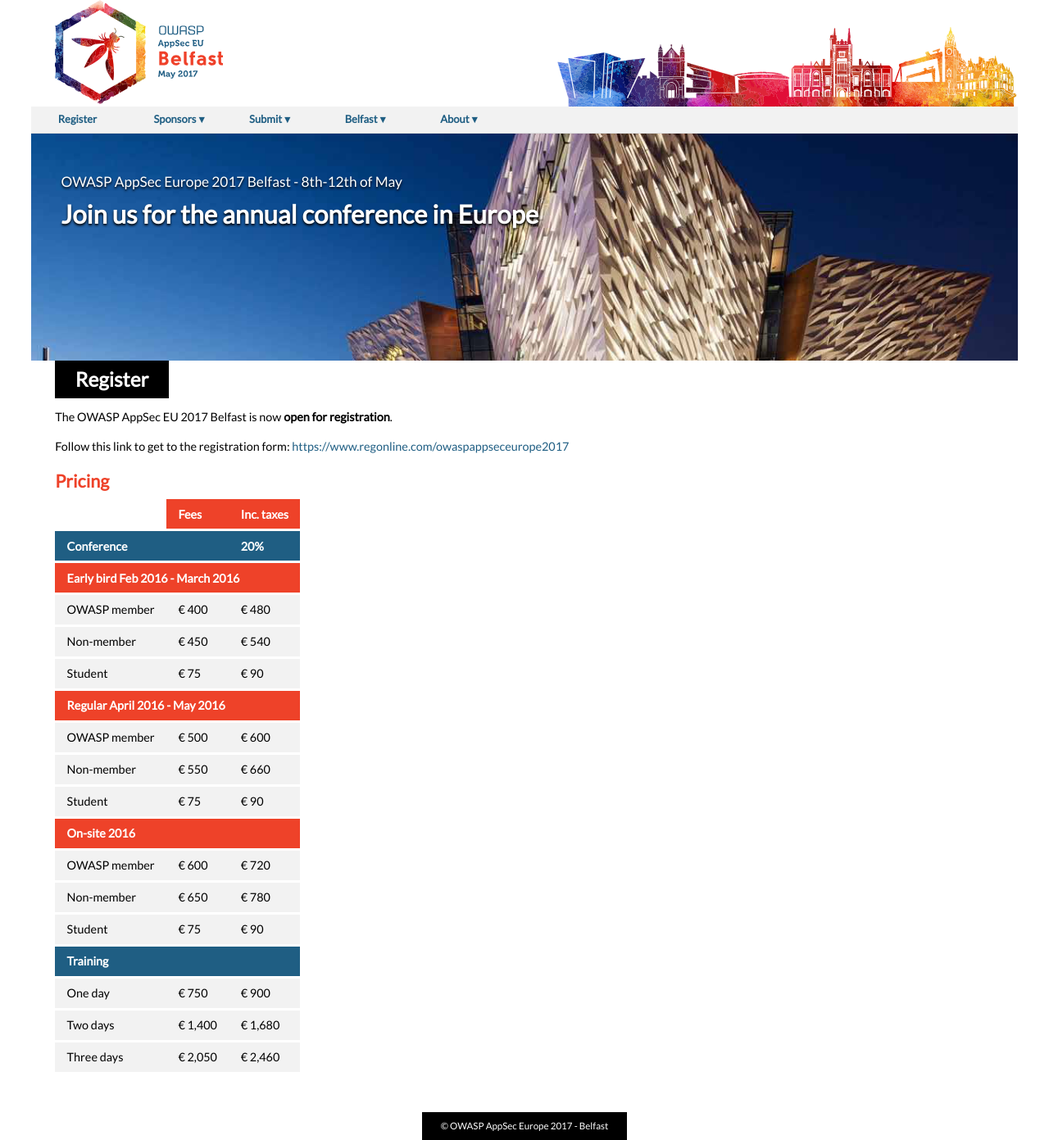
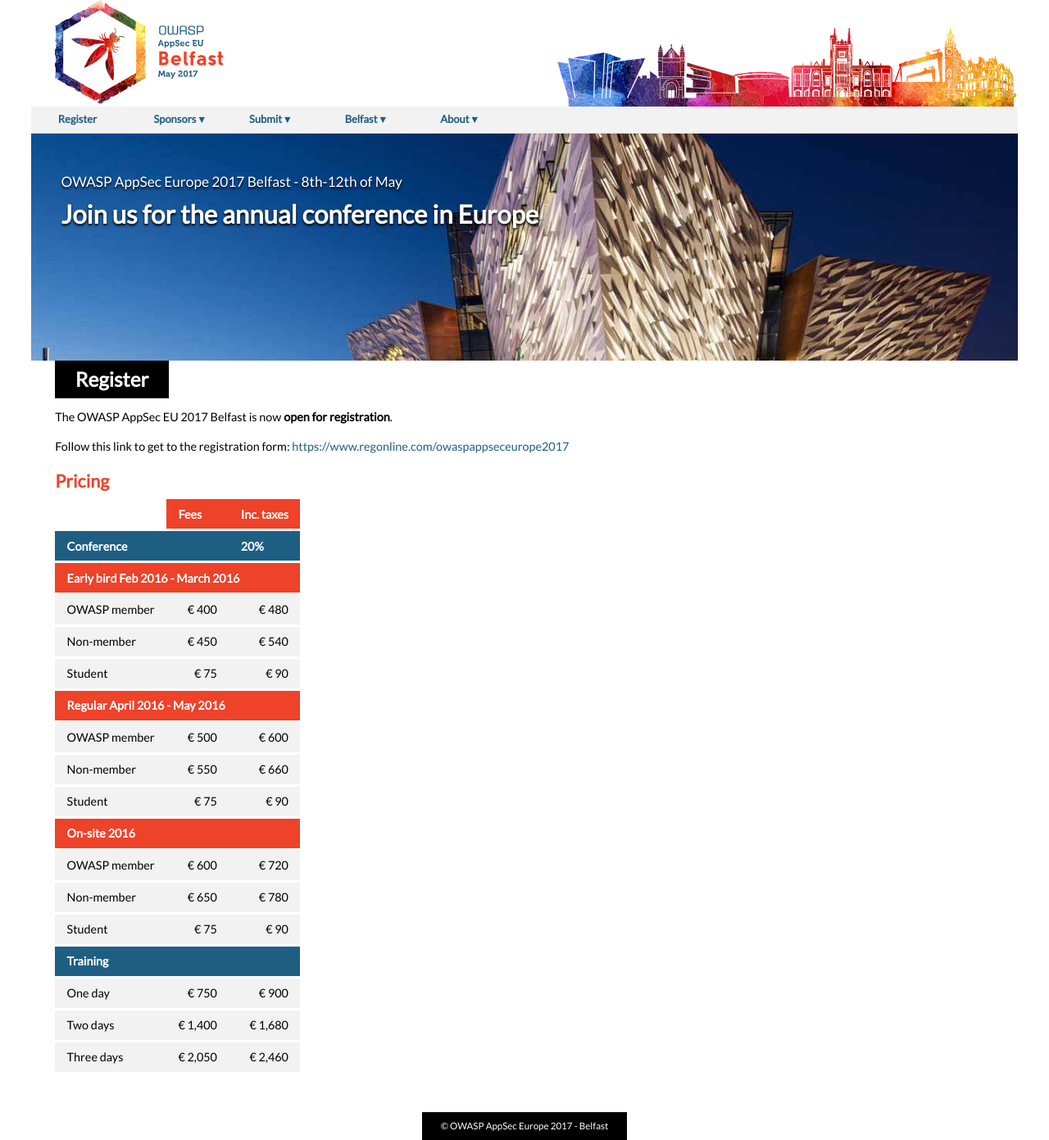
Before and after one commit to OWASP/AppSecEurope2017, a Jekyll site: the page built from register.md, in a window 1280 px wide. Shown: the whole page at 82% size. Built offline with Jekyll 4.4.1, drawn with Linux system fonts in a browser that asks for light colours.

Commit message:
hoping this works better on mobile

```diff
--- a/assets/css/style.scss
+++ b/assets/css/style.scss
@@ -536,7 +536,10 @@
 
 
 
-
+.prices td:nth-child(2), .prices td:nth-child(3) {
+	text-align: right;
+	white-space: nowrap;
+}
 
 
 img.worldmap {
--- a/register.md
+++ b/register.md
@@ -10,7 +10,7 @@
 
 ## Pricing
 
-<table>
+<table class="prices">
 <tr><th class="hidden"></th><th>Fees</th><th>Inc. taxes</th></tr>
 <tr class="blue"><th colspan="2">Conference</th><th>20%</th></tr>
 <tr><th colspan="3">Early bird Feb 2016 - March 2016</th></tr>
```
